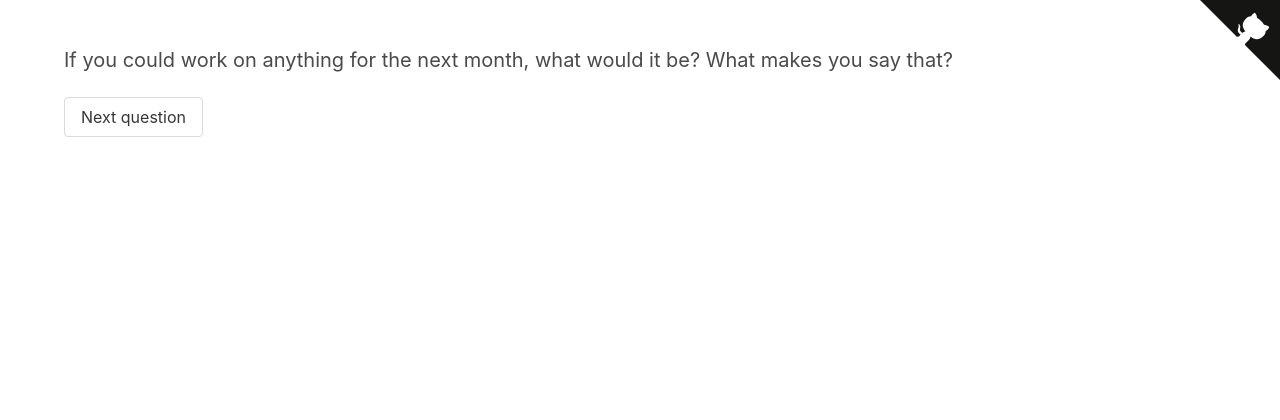
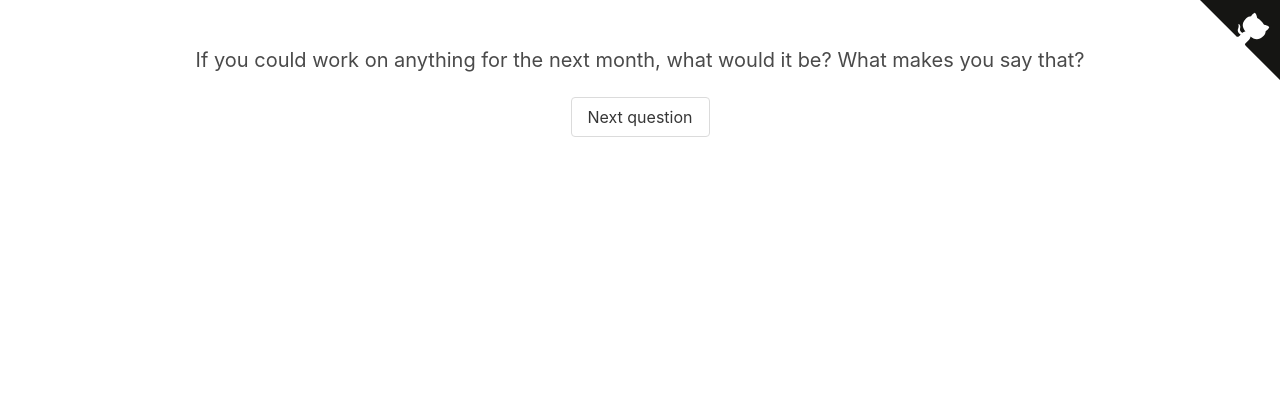
Before and after one commit to noamelf/1on1questions, a Flask app: page / in a window 1280 px wide. Shown: the top 420 px of the page. Run offline with Flask 2, Linux system fonts and the light colour scheme; some libraries are stand-ins or nearby versions.

Commit message:
Center text

```diff
--- a/questions/templates/index.html
+++ b/questions/templates/index.html
@@ -55,7 +55,7 @@
     </svg>
 </a>
 <section class="section">
-    <div class="container">
+    <div class="container has-text-centered">
         <p class="subtitle">
             {{ question }}
         </p>
```
